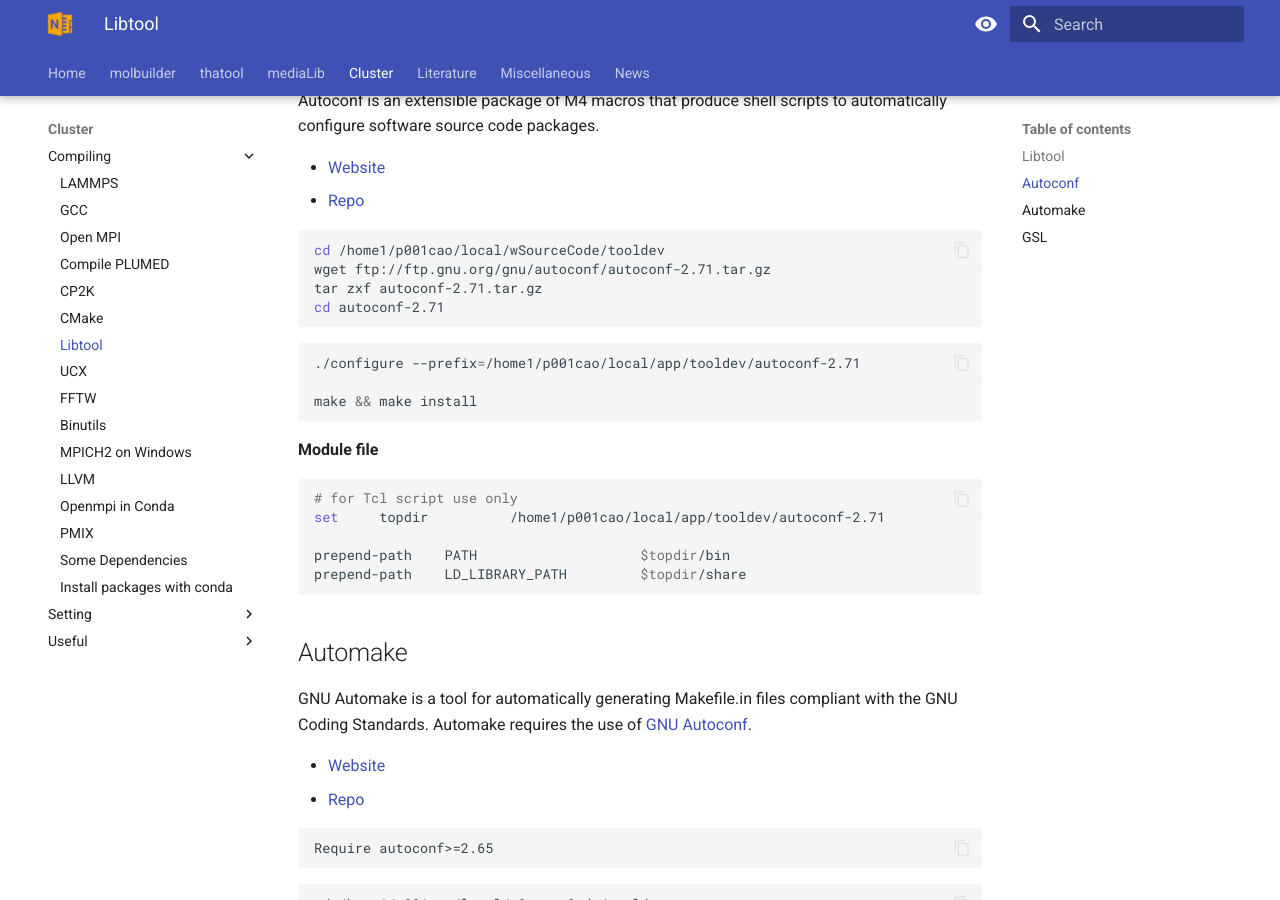
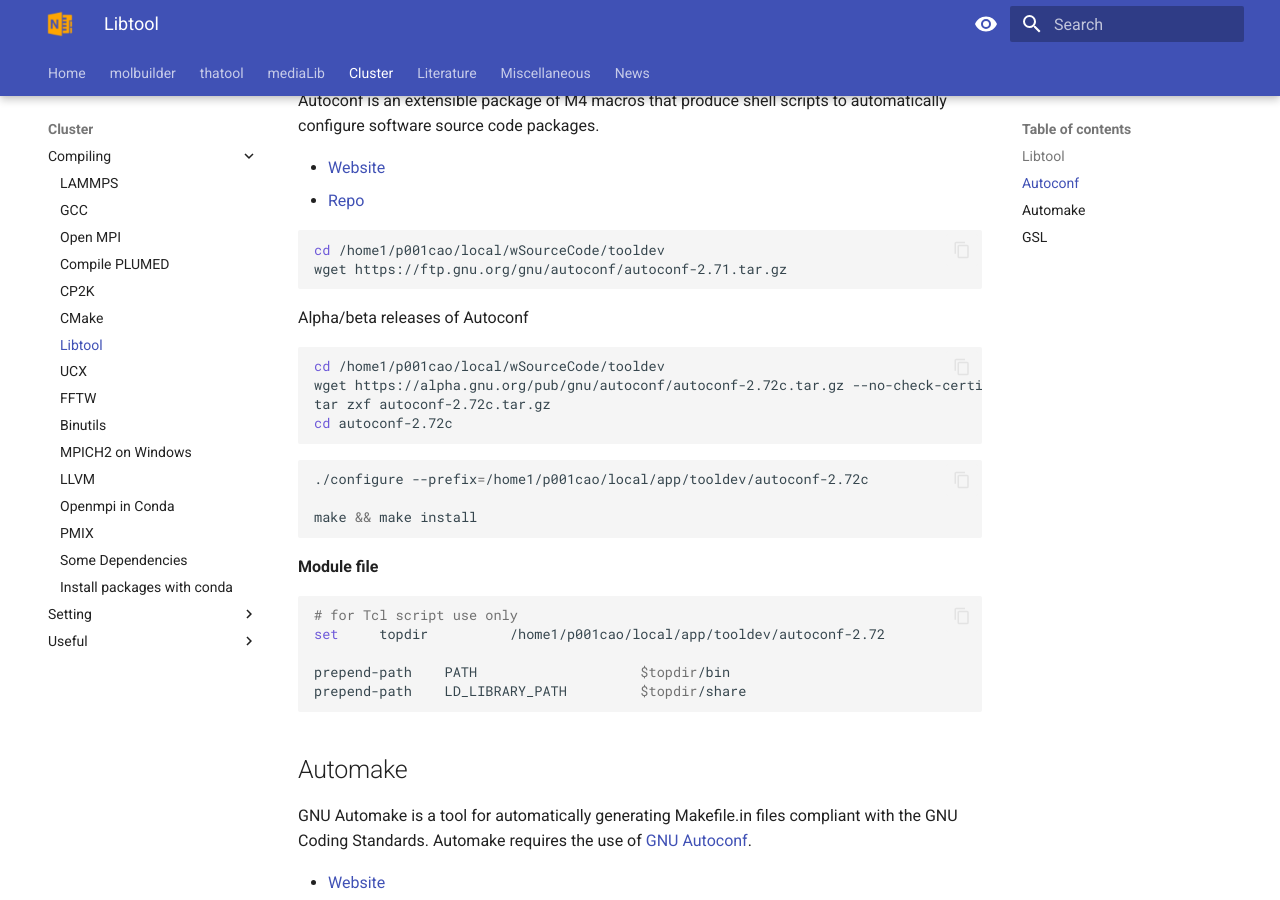
Before and after one commit to thangckt/thangckt.github.io, an MkDocs documentation site: the page built from docs/cluster/compiling/Libtool.md, in a window 1280 px wide and 900 px high, scrolled down 997 px. Built offline with MkDocs 1.6.1 and Material for MkDocs 9.7.7, drawn with Linux system fonts in a browser that asks for light colours; the version menu is left out.

Commit message:
Update Libtool.md

````diff
--- a/docs/cluster/compiling/Libtool.md
+++ b/docs/cluster/compiling/Libtool.md
@@ -49,18 +49,23 @@
 
 Autoconf is an extensible package of M4 macros that produce shell scripts to automatically configure software source code packages.
 
-- [Website](https://www.gnu.org/software/automake/)
+- [Website](https://www.gnu.org/software/autoconf/)
 - [Repo](https://ftp.gnu.org/gnu/autoconf/?C=M;O=D)
 
 ```sh
 cd /home1/p001cao/local/wSourceCode/tooldev
-wget ftp://ftp.gnu.org/gnu/autoconf/autoconf-2.71.tar.gz
-tar zxf autoconf-2.71.tar.gz
-cd autoconf-2.71
+wget https://ftp.gnu.org/gnu/autoconf/autoconf-2.71.tar.gz
+```
+Alpha/beta releases of Autoconf
+```sh
+cd /home1/p001cao/local/wSourceCode/tooldev
+wget https://alpha.gnu.org/pub/gnu/autoconf/autoconf-2.72c.tar.gz --no-check-certificate
+tar zxf autoconf-2.72c.tar.gz
+cd autoconf-2.72c
 ```
 
 ```sh
-./configure --prefix=/home1/p001cao/local/app/tooldev/autoconf-2.71
+./configure --prefix=/home1/p001cao/local/app/tooldev/autoconf-2.72c
 
 make && make install
 ```
@@ -69,7 +74,7 @@
 
 ```shell
 # for Tcl script use only
-set     topdir          /home1/p001cao/local/app/tooldev/autoconf-2.71
+set     topdir          /home1/p001cao/local/app/tooldev/autoconf-2.72
 
 prepend-path    PATH                    $topdir/bin
 prepend-path    LD_LIBRARY_PATH         $topdir/share
````
